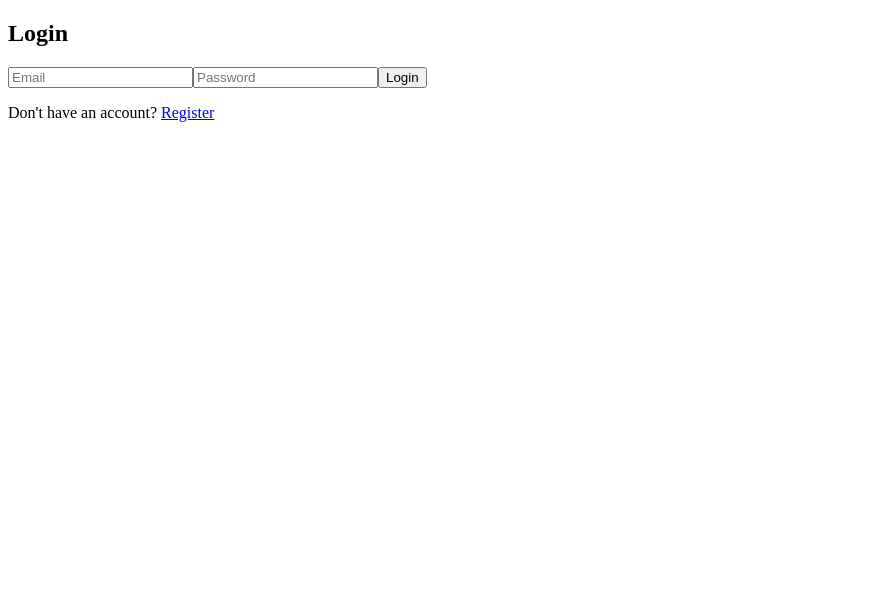
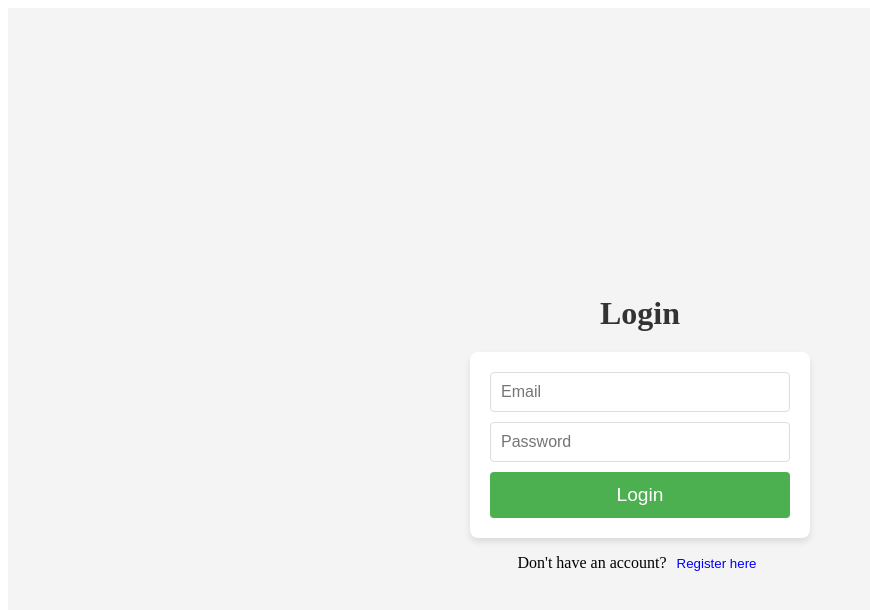
Before and after one commit to Abylaikhan-Bari/Platform, a React (Create React App) app in the folder frontend/: page / in a window 1280 px wide. Shown: the top 610 px of the page, without its empty margins (0-870 px from the left). Built offline with nearby package versions, Linux system fonts and the light colour scheme.

Commit message:
Authentication via Firebase

```diff
--- a/frontend/src/App.js
+++ b/frontend/src/App.js
@@ -1,41 +1,22 @@
 import React, { useState } from "react";
 import Register from "./Register";
-import Login from "./Login";  // Import the Login component
+import Login from "./Login";
 import BooksList from "./BooksList";
-import { auth } from "./firebase";  // Correctly import Firebase auth
+import { auth } from "./firebase";
 
 const App = () => {
   const [user, setUser] = useState(null);
-  const [error, setError] = useState("");
-  const [showRegister, setShowRegister] = useState(false); // Toggle between login and register
+  const [showRegister, setShowRegister] = useState(false);
 
   return (
-    <div>
+    <div className="app-container">
       {!user ? (
         <>
           {showRegister ? (
-            <Register setUser={setUser} />
+            <Register setUser={setUser} setShowRegister={setShowRegister} />
           ) : (
-            <Login setUser={setUser} />
+            <Login setUser={setUser} setShowRegister={setShowRegister} />
           )}
-
-          <p>
-            {showRegister ? (
-              <>
-                Already have an account?{" "}
-                <a href="#login" onClick={() => setShowRegister(false)}>
-                  Login
-                </a>
-              </>
-            ) : (
-              <>
-                Don't have an account?{" "}
-                <a href="#register" onClick={() => setShowRegister(true)}>
-                  Register
-                </a>
-              </>
-            )}
-          </p>
         </>
       ) : (
         <>
@@ -44,7 +25,7 @@ const App = () => {
             onClick={() => {
               setUser(null);
               localStorage.removeItem("token");
-              auth.signOut(); // Correct usage of auth.signOut()
+              auth.signOut();
             }}
           >
             Log Out
--- /dev/null
+++ b/frontend/src/Auth.css
@@ -0,0 +1,70 @@
+.auth-container {
+    display: flex;
+    flex-direction: column;
+    align-items: center;
+    justify-content: center;
+    min-height: 100vh;
+    background-color: #f4f4f4;
+    padding: 20px;
+  }
+
+  h2 {
+    margin-bottom: 20px;
+    font-size: 2rem;
+    color: #333;
+  }
+
+  .auth-form {
+    display: flex;
+    flex-direction: column;
+    width: 300px;
+    background-color: white;
+    padding: 20px;
+    border-radius: 8px;
+    box-shadow: 0 4px 6px rgba(0, 0, 0, 0.1);
+  }
+
+  .auth-form input {
+    margin-bottom: 10px;
+    padding: 10px;
+    border: 1px solid #ddd;
+    border-radius: 4px;
+    font-size: 1rem;
+  }
+
+  .auth-form input:focus {
+    outline: none;
+    border-color: #4caf50;
+  }
+
+  .auth-btn {
+    padding: 12px;
+    font-size: 1.2rem;
+    color: white;
+    background-color: #4caf50;
+    border: none;
+    border-radius: 4px;
+    cursor: pointer;
+    transition: background-color 0.3s;
+  }
+
+  .auth-btn:hover {
+    background-color: #45a049;
+  }
+
+  .error {
+    color: red;
+    font-size: 1rem;
+    margin-bottom: 10px;
+  }
+
+  .link-btn {
+    background: none;
+    border: none;
+    color: blue;
+    cursor: pointer;
+  }
+
+  .link-btn:hover {
+    text-decoration: underline;
+  }
--- a/frontend/src/Login.js
+++ b/frontend/src/Login.js
@@ -1,13 +1,15 @@
 import React, { useState } from "react";
-import { auth } from "./firebase";  // Correctly import Firebase Auth
+import { auth } from "./firebase";
 import { signInWithEmailAndPassword } from "firebase/auth";
+import './Auth.css'; // Ensure you have proper styles
 
-const Login = ({ setUser }) => {
+const Login = ({ setUser, setShowRegister }) => {
   const [email, setEmail] = useState("");
   const [password, setPassword] = useState("");
   const [error, setError] = useState("");
 
-  const handleLogin = async () => {
+  const handleLogin = async (e) => {
+    e.preventDefault(); // Prevent form submission
     try {
       const userCredential = await signInWithEmailAndPassword(auth, email, password);
       const currentUser = userCredential.user;
@@ -15,29 +17,36 @@ const Login = ({ setUser }) => {
       const token = await currentUser.getIdToken();
       localStorage.setItem("token", token); // Store Firebase token
     } catch (error) {
-      setError(error.message); // Handle errors
+      setError(error.message);
     }
   };
 
   return (
-    <div>
+    <div className="auth-container">
       <h2>Login</h2>
-      {error && <p style={{ color: "red" }}>{error}</p>}
-      <form onSubmit={(e) => e.preventDefault()}>
+      {error && <p className="error">{error}</p>}
+      <form className="auth-form" onSubmit={handleLogin}>
         <input
           type="email"
           placeholder="Email"
           value={email}
           onChange={(e) => setEmail(e.target.value)}
+          required
         />
         <input
           type="password"
           placeholder="Password"
           value={password}
           onChange={(e) => setPassword(e.target.value)}
+          required
         />
-        <button onClick={handleLogin}>Login</button>
+        <button type="submit" className="auth-btn">Login</button>
       </form>
+
+      <p>
+        Don't have an account?{" "}
+        <button onClick={() => setShowRegister(true)} className="link-btn">Register here</button>
+      </p>
     </div>
   );
 };
--- a/frontend/src/Register.js
+++ b/frontend/src/Register.js
@@ -1,13 +1,15 @@
 import React, { useState } from "react";
-import { auth } from "./firebase";  // Correctly import Firebase Auth
+import { auth } from "./firebase";
 import { createUserWithEmailAndPassword } from "firebase/auth";
+import './Auth.css';
 
-const Register = ({ setUser }) => {
+const Register = ({ setUser, setShowRegister }) => {
   const [email, setEmail] = useState("");
   const [password, setPassword] = useState("");
   const [error, setError] = useState("");
 
-  const handleRegister = async () => {
+  const handleRegister = async (e) => {
+    e.preventDefault(); // Prevent form submission
     try {
       await createUserWithEmailAndPassword(auth, email, password);
       const currentUser = auth.currentUser;
@@ -15,29 +17,36 @@ const Register = ({ setUser }) => {
       const token = await currentUser.getIdToken();
       localStorage.setItem("token", token);  // Store Firebase token
     } catch (error) {
-      setError(error.message); // Handle errors
+      setError(error.message);
     }
   };
 
   return (
-    <div>
+    <div className="auth-container">
       <h2>Register</h2>
-      {error && <p style={{ color: "red" }}>{error}</p>}
-      <form onSubmit={(e) => e.preventDefault()}>
+      {error && <p className="error">{error}</p>}
+      <form className="auth-form" onSubmit={handleRegister}>
         <input
           type="email"
           placeholder="Email"
           value={email}
           onChange={(e) => setEmail(e.target.value)}
+          required
         />
         <input
           type="password"
           placeholder="Password"
           value={password}
           onChange={(e) => setPassword(e.target.value)}
+          required
         />
-        <button onClick={handleRegister}>Register</button>
+        <button type="submit" className="auth-btn">Register</button>
       </form>
+
+      <p>
+        Already have an account?{" "}
+        <button onClick={() => setShowRegister(false)} className="link-btn">Login here</button>
+      </p>
     </div>
   );
 };
```
